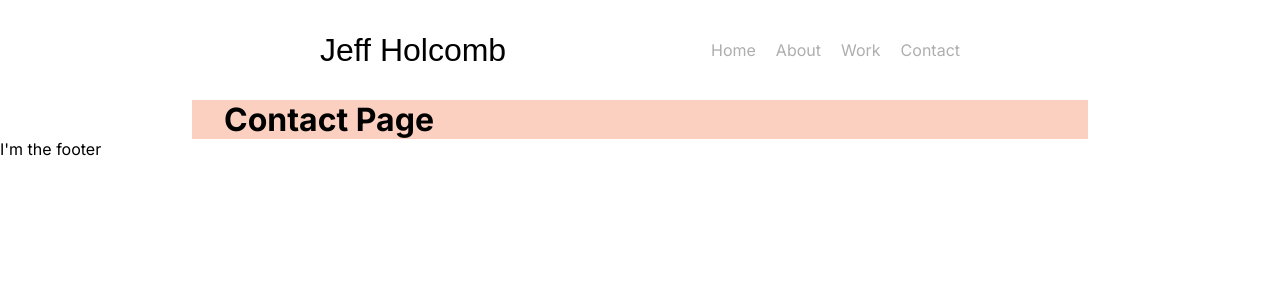
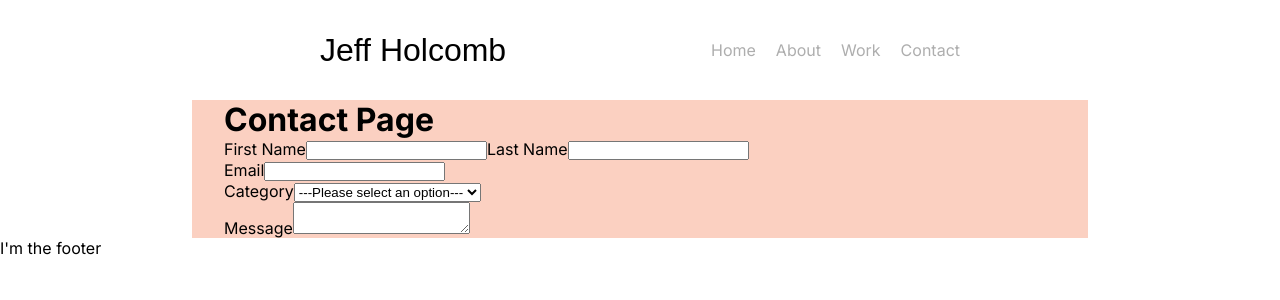
Before and after one commit to holjeffcomb/personal-site, a Next.js app: page /contact in a window 1280 px wide. Shown: the top 300 px of the page. Built offline with nearby package versions, Linux system fonts and the light colour scheme; a web font is replaced by a local one.

Commit message:
make contact form

```diff
--- a/src/app/contact/page.tsx
+++ b/src/app/contact/page.tsx
@@ -1,3 +1,47 @@
+"use client";
+
+import { useState } from "react";
+
 export default function ContactPage() {
-  return <h1>Contact Page</h1>;
+  const [isHidden, setIsHidden] = useState(true);
+
+  const handleCategoryChange = (e) => {
+    if (e.target.value === "other") {
+      setIsHidden(false);
+    } else {
+      if (!isHidden) {
+        setIsHidden(true);
+      }
+    }
+  };
+
+  return (
+    <>
+      <h1>Contact Page</h1>
+      <form>
+        <label htmlFor="firstName">First Name</label>
+        <input type="text"></input>
+        <label htmlFor="lastName">Last Name</label>
+        <input type="text"></input>
+        <br />
+        <label htmlFor="email">Email</label>
+        <input type="email"></input>
+        <br />
+        <label htmlFor="category">Category</label>
+        <select name="category" onChange={handleCategoryChange}>
+          <option value="">---Please select an option---</option>
+          <option value="business">Business</option>
+          <option value="general">General</option>
+          <option value="other">Other</option>
+        </select>
+        <span className="otherDiv" hidden={isHidden}>
+          <label htmlFor="otherReason">Please describe:</label>
+          <input type="text"></input>
+        </span>
+        <br />
+        <label htmlFor="message">Message</label>
+        <textarea name="message"></textarea>
+      </form>
+    </>
+  );
 }
--- a/src/app/utils/getBase64.tsx
+++ b/src/app/utils/getBase64.tsx
@@ -1,3 +1,5 @@
+// helper function for getting the base64 value of an image for use in a blurred placeholder
+
 import fs from "node:fs/promises";
 import { getPlaiceholder } from "plaiceholder";
 
```
